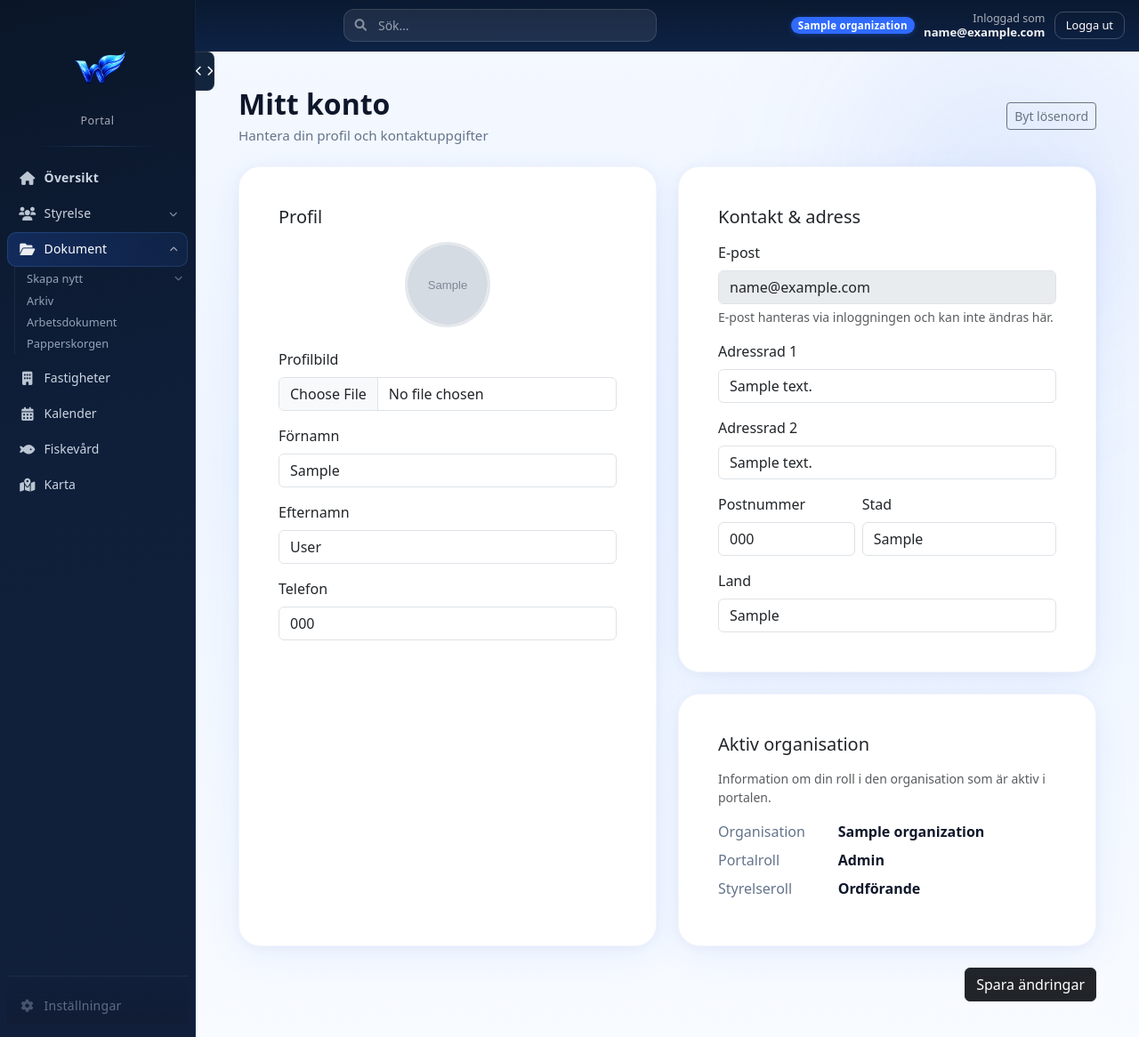
After one commit to StoffeEriksson/fishing_association_portal, a Django app: page /portal/account/ in a window 1280 px wide. The commit adds this page. Shown: the whole page at 89% size. Run offline with Django 5.2, Linux system fonts and the light colour scheme; a user stored in the database is signed in; tables that the repository leaves empty hold one stand-in row (values such as "Sample post"); grey boxes marked "Sample" are stand-in pictures.

Commit message:
feat(accounts): add my account profile page

```diff
--- /dev/null
+++ b/accounts/forms.py
@@ -0,0 +1,39 @@
+from django import forms
+from django.contrib.auth import get_user_model
+
+from .models import UserProfile
+
+User = get_user_model()
+
+
+class UserAccountForm(forms.ModelForm):
+    class Meta:
+        model = User
+        fields = ["first_name", "last_name"]
+        widgets = {
+            "first_name": forms.TextInput(attrs={"class": "form-control"}),
+            "last_name": forms.TextInput(attrs={"class": "form-control"}),
+        }
+
+
+class UserProfileForm(forms.ModelForm):
+    class Meta:
+        model = UserProfile
+        fields = [
+            "avatar",
+            "phone",
+            "address_line1",
+            "address_line2",
+            "postal_code",
+            "city",
+            "country",
+        ]
+        widgets = {
+            "avatar": forms.FileInput(attrs={"class": "form-control"}),
+            "phone": forms.TextInput(attrs={"class": "form-control"}),
+            "address_line1": forms.TextInput(attrs={"class": "form-control"}),
+            "address_line2": forms.TextInput(attrs={"class": "form-control"}),
+            "postal_code": forms.TextInput(attrs={"class": "form-control"}),
+            "city": forms.TextInput(attrs={"class": "form-control"}),
+            "country": forms.TextInput(attrs={"class": "form-control"}),
+        }
--- /dev/null
+++ b/portal/templates/portal/my_account.html
@@ -0,0 +1,180 @@
+{% extends "portal/base.html" %}
+
+{% block title %}Mitt konto{% endblock %}
+
+{% block content %}
+
+<div class="d-flex flex-column flex-md-row justify-content-between align-items-start align-items-md-center mb-4 gap-3">
+  <div>
+    <h1 class="page-title h2 mb-1">Mitt konto</h1>
+    <div class="muted-label">
+      Hantera din profil och kontaktuppgifter
+    </div>
+  </div>
+  <div>
+    <a href="{% url 'account_change_password' %}" class="btn btn-outline-secondary btn-sm">
+      Byt lösenord
+    </a>
+  </div>
+</div>
+
+<form method="post" enctype="multipart/form-data" class="my-account-form">
+  {% csrf_token %}
+
+  <div class="row g-4">
+    <div class="col-lg-6">
+      <div class="card shadow-soft h-100">
+        <div class="card-body">
+          <h2 class="h5 mb-3">Profil</h2>
+
+          <div class="my-account-avatar-wrap mb-4">
+            {% if profile.avatar %}
+              <img
+                src="{{ profile.avatar.url }}"
+                alt="Profilbild"
+                class="my-account-avatar"
+              >
+            {% else %}
+              <div class="my-account-avatar my-account-avatar-placeholder" aria-hidden="true">
+                {{ account_initials }}
+              </div>
+            {% endif %}
+          </div>
+
+          <div class="mb-3">
+            <label for="{{ profile_form.avatar.id_for_label }}" class="form-label">Profilbild</label>
+            {{ profile_form.avatar }}
+            {% if profile_form.avatar.errors %}
+              <div class="text-danger small mt-1">{{ profile_form.avatar.errors }}</div>
+            {% endif %}
+          </div>
+
+          <div class="mb-3">
+            <label for="{{ user_form.first_name.id_for_label }}" class="form-label">Förnamn</label>
+            {{ user_form.first_name }}
+            {% if user_form.first_name.errors %}
+              <div class="text-danger small mt-1">{{ user_form.first_name.errors }}</div>
+            {% endif %}
+          </div>
+
+          <div class="mb-3">
+            <label for="{{ user_form.last_name.id_for_label }}" class="form-label">Efternamn</label>
+            {{ user_form.last_name }}
+            {% if user_form.last_name.errors %}
+              <div class="text-danger small mt-1">{{ user_form.last_name.errors }}</div>
+            {% endif %}
+          </div>
+
+          <div class="mb-0">
+            <label for="{{ profile_form.phone.id_for_label }}" class="form-label">Telefon</label>
+            {{ profile_form.phone }}
+            {% if profile_form.phone.errors %}
+              <div class="text-danger small mt-1">{{ profile_form.phone.errors }}</div>
+            {% endif %}
+          </div>
+        </div>
+      </div>
+    </div>
+
+    <div class="col-lg-6">
+      <div class="card shadow-soft mb-4">
+        <div class="card-body">
+          <h2 class="h5 mb-3">Kontakt &amp; adress</h2>
+
+          <div class="mb-3">
+            <label class="form-label">E-post</label>
+            <input
+              type="email"
+              class="form-control"
+              value="{{ request.user.email|default:'' }}"
+              readonly
+              disabled
+            >
+            <div class="form-text">E-post hanteras via inloggningen och kan inte ändras här.</div>
+          </div>
+
+          <div class="mb-3">
+            <label for="{{ profile_form.address_line1.id_for_label }}" class="form-label">Adressrad 1</label>
+            {{ profile_form.address_line1 }}
+            {% if profile_form.address_line1.errors %}
+              <div class="text-danger small mt-1">{{ profile_form.address_line1.errors }}</div>
+            {% endif %}
+          </div>
+
+          <div class="mb-3">
+            <label for="{{ profile_form.address_line2.id_for_label }}" class="form-label">Adressrad 2</label>
+            {{ profile_form.address_line2 }}
+            {% if profile_form.address_line2.errors %}
+              <div class="text-danger small mt-1">{{ profile_form.address_line2.errors }}</div>
+            {% endif %}
+          </div>
+
+          <div class="row g-2">
+            <div class="col-sm-5">
+              <label for="{{ profile_form.postal_code.id_for_label }}" class="form-label">Postnummer</label>
+              {{ profile_form.postal_code }}
+              {% if profile_form.postal_code.errors %}
+                <div class="text-danger small mt-1">{{ profile_form.postal_code.errors }}</div>
+              {% endif %}
+            </div>
+            <div class="col-sm-7">
+              <label for="{{ profile_form.city.id_for_label }}" class="form-label">Stad</label>
+              {{ profile_form.city }}
+              {% if profile_form.city.errors %}
+                <div class="text-danger small mt-1">{{ profile_form.city.errors }}</div>
+              {% endif %}
+            </div>
+          </div>
+
+          <div class="mb-0 mt-3">
+            <label for="{{ profile_form.country.id_for_label }}" class="form-label">Land</label>
+            {{ profile_form.country }}
+            {% if profile_form.country.errors %}
+              <div class="text-danger small mt-1">{{ profile_form.country.errors }}</div>
+            {% endif %}
+          </div>
+        </div>
+      </div>
+
+      <div class="card shadow-soft">
+        <div class="card-body">
+          <h2 class="h5 mb-3">Aktiv organisation</h2>
+          <p class="text-muted small mb-3">Information om din roll i den organisation som är aktiv i portalen.</p>
+
+          {% if request.org %}
+            <dl class="row mb-0 my-account-org-dl">
+              <dt class="col-sm-4">Organisation</dt>
+              <dd class="col-sm-8">{{ request.org.name }}</dd>
+
+              <dt class="col-sm-4">Portalroll</dt>
+              <dd class="col-sm-8">
+                {% if portal_membership %}
+                  {{ portal_membership.get_role_display }}
+                {% else %}
+                  <span class="text-muted">Inget medlemskap</span>
+                {% endif %}
+              </dd>
+
+              <dt class="col-sm-4">Styrelseroll</dt>
+              <dd class="col-sm-8">
+                {% if board_membership %}
+                  {{ board_membership.get_role_display }}
+                {% else %}
+                  <span class="text-muted">Ingen styrelseroll</span>
+                {% endif %}
+              </dd>
+            </dl>
+          {% else %}
+            <p class="text-muted mb-0">Ingen aktiv organisation vald</p>
+          {% endif %}
+        </div>
+      </div>
+    </div>
+  </div>
+
+  <div class="d-flex justify-content-end mt-4">
+    <button type="submit" class="btn btn-dark">Spara ändringar</button>
+  </div>
+</form>
+
+{% endblock %}
--- a/portal/urls.py
+++ b/portal/urls.py
@@ -6,6 +6,7 @@ app_name = "portal"
 
 urlpatterns = [
     path("", views.dashboard, name="dashboard"),
+    path("account/", views.my_account, name="my_account"),
     path("search/", views.global_search, name="global_search"),
     path("search/results/", views.global_search_results, name="global_search_results"),
 
--- a/portal/views.py
+++ b/portal/views.py
@@ -22,11 +22,14 @@ import qrcode
 from io import BytesIO
 import base64
 
+from accounts.forms import UserAccountForm, UserProfileForm
+from accounts.models import UserProfile
 from calendarapp.calendar_widget import build_dashboard_calendar_widget
 from calendarapp.models import CalendarEvent
+from core.models import Membership
 from fisheries.models import ActionArea, ActionPriority, ActionStatus
 from fishingrights.models import FishingRightShare, Property, RightHolder
-from governance.models import BoardMatter, Meeting
+from governance.models import BoardMembership, BoardMatter, Meeting
 from documents.forms import (
     DocumentCreateForm,
     DocumentUpdateForm,
@@ -359,6 +362,62 @@ def dashboard(request):
             "upcoming_meetings_count": upcoming_meetings_count,
             "news_feed": news_feed,
             "calendar_widget": calendar_widget,
+        },
+    )
+
+
+def _account_user_initials(user):
+    parts = []
+    if user.first_name:
+        parts.append(user.first_name[0])
+    if user.last_name:
+        parts.append(user.last_name[0])
+    if parts:
+        return "".join(parts).upper()[:2]
+    label = user.email or user.username or "?"
+    return label[0].upper()
+
+
+@login_required
+def my_account(request):
+    profile, _ = UserProfile.objects.get_or_create(user=request.user)
+
+    if request.method == "POST":
+        user_form = UserAccountForm(request.POST, instance=request.user)
+        profile_form = UserProfileForm(request.POST, request.FILES, instance=profile)
+        if user_form.is_valid() and profile_form.is_valid():
+            user_form.save()
+            profile_form.save()
+            messages.success(request, "Konto uppdaterat")
+            return redirect("portal:my_account")
+    else:
+        user_form = UserAccountForm(instance=request.user)
+        profile_form = UserProfileForm(instance=profile)
+
+    portal_membership = None
+    board_membership = None
+    if request.org:
+        portal_membership = Membership.objects.filter(
+            user=request.user,
+            organization=request.org,
+            is_active=True,
+        ).first()
+        board_membership = BoardMembership.objects.filter(
+            org=request.org,
+            user=request.user,
+            is_active=True,
+        ).first()
+
+    return render(
+        request,
+        "portal/my_account.html",
+        {
+            "user_form": user_form,
+            "profile_form": profile_form,
+            "profile": profile,
+            "account_initials": _account_user_initials(request.user),
+            "portal_membership": portal_membership,
+            "board_membership": board_membership,
         },
     )
 
--- a/static/css/main.css
+++ b/static/css/main.css
@@ -1467,3 +1467,38 @@ body.portal-app-body .shadow-soft {
         margin-top: 0.25rem;
     }
 }
+
+/* Mitt konto */
+.my-account-avatar-wrap {
+    display: flex;
+    justify-content: center;
+}
+
+.my-account-avatar {
+    width: 96px;
+    height: 96px;
+    border-radius: 50%;
+    object-fit: cover;
+    border: 3px solid rgba(148, 163, 184, 0.25);
+}
+
+.my-account-avatar-placeholder {
+    display: flex;
+    align-items: center;
+    justify-content: center;
+    background: linear-gradient(145deg, #1e293b 0%, #0f172a 100%);
+    color: #f8fafc;
+    font-size: 1.75rem;
+    font-weight: 700;
+    letter-spacing: 0.04em;
+}
+
+.my-account-org-dl dt {
+    color: #64748b;
+    font-weight: 500;
+}
+
+.my-account-org-dl dd {
+    font-weight: 600;
+    color: #0f172a;
+}
```
